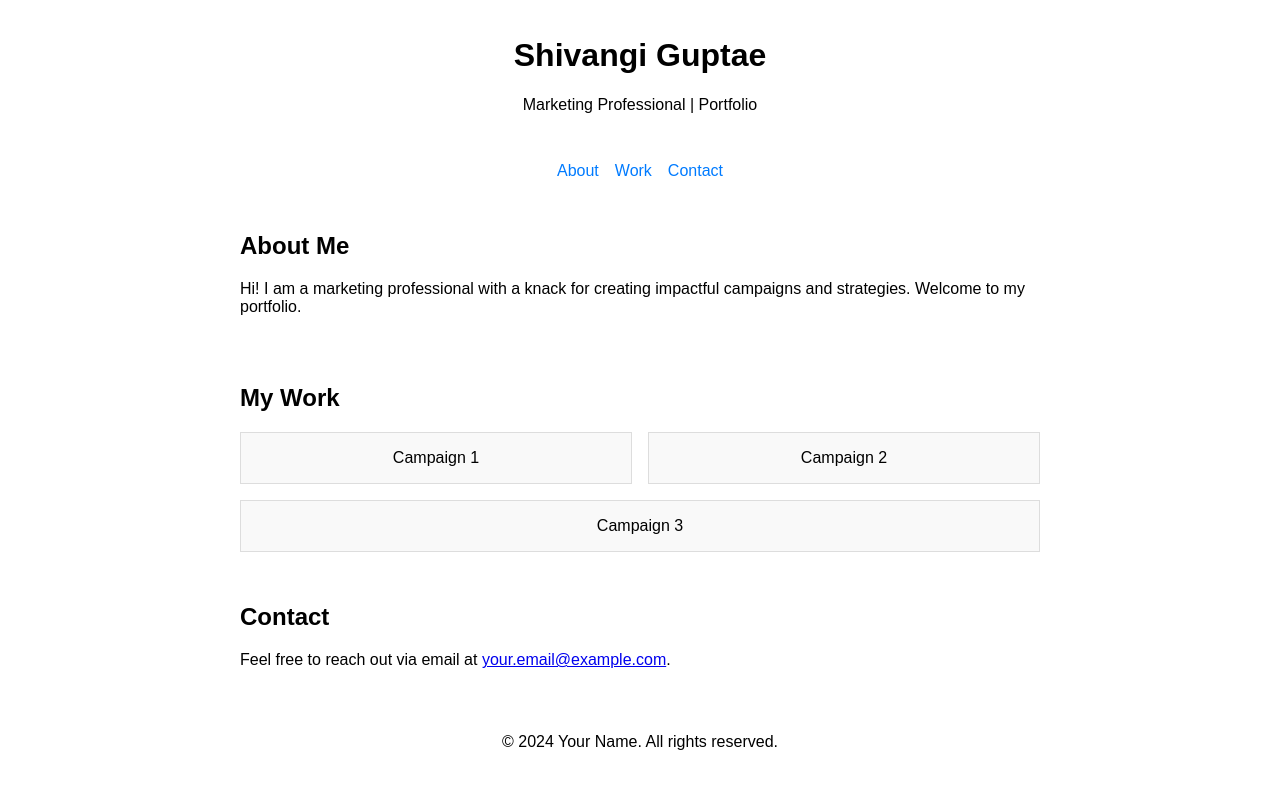
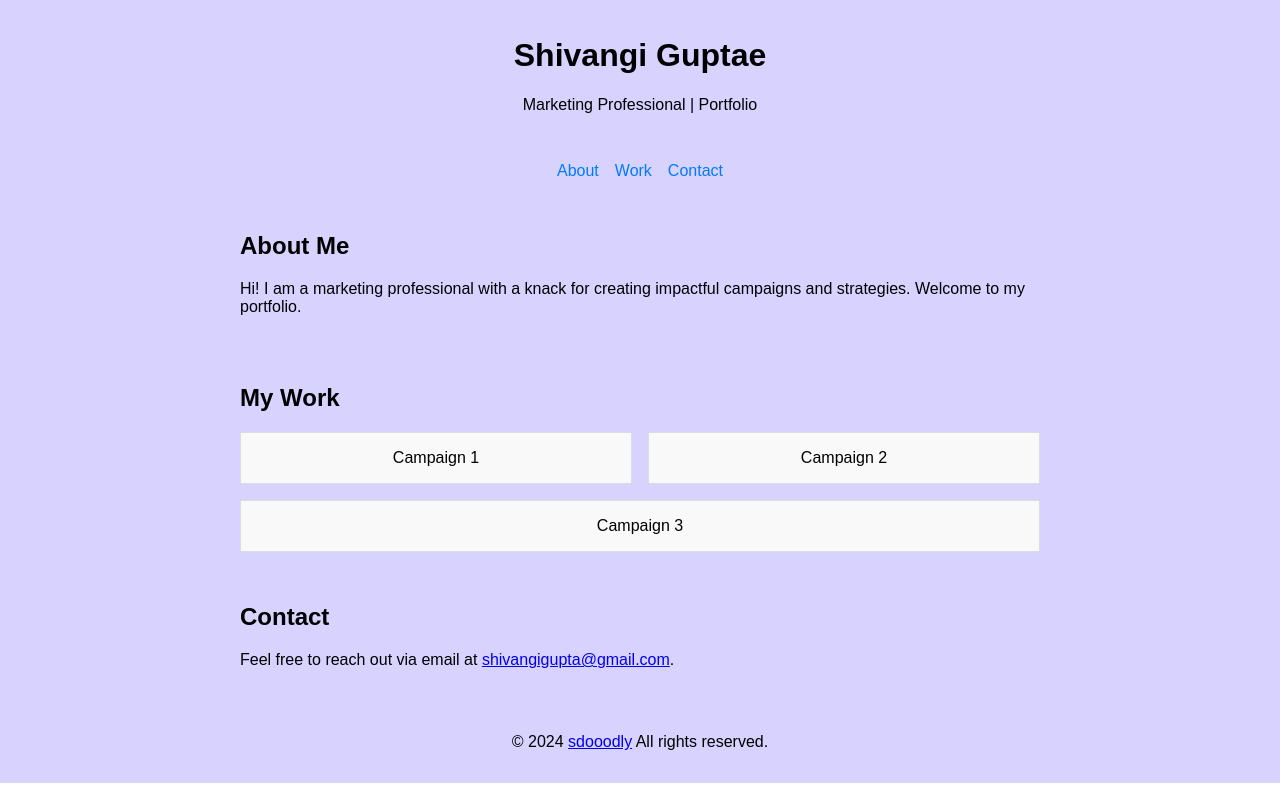
Before and after one commit to sdooodly/shivangi-gupta, a React (Create React App) app: page / in a window 1280 px wide. Built offline with nearby package versions, Linux system fonts and the light colour scheme.

Commit message:
Add email

```diff
--- a/src/App.css
+++ b/src/App.css
@@ -1,4 +1,5 @@
 .container {
+  background-color: rgb(216, 210, 255);
   display: flex;
   flex-direction: column;
   align-items: center;
--- a/src/components/Contact.js
+++ b/src/components/Contact.js
@@ -5,7 +5,7 @@ const Contact = () => {
   return (
     <section id="contact">
       <h2>Contact</h2>
-      <p>Feel free to reach out via email at <a href="mailto:your.email@example.com">your.email@example.com</a>.</p>
+      <p>Feel free to reach out via email at <a href="mailto:shivangi@gmail.com">shivangigupta@gmail.com</a>.</p>
     </section>
   );
 };
--- a/src/components/Footer.js
+++ b/src/components/Footer.js
@@ -5,7 +5,7 @@ import React from 'react';
 const Footer = () => {
   return (
     <footer className="footer">
-      <p>&copy; 2024 Your Name. All rights reserved.</p>
+      <p>&copy; 2024 <a href="https://github.com/sdooodly" target="_blank" rel="noopener noreferrer">sdooodly</a> All rights reserved.</p>
     </footer>
   );
 };
```
